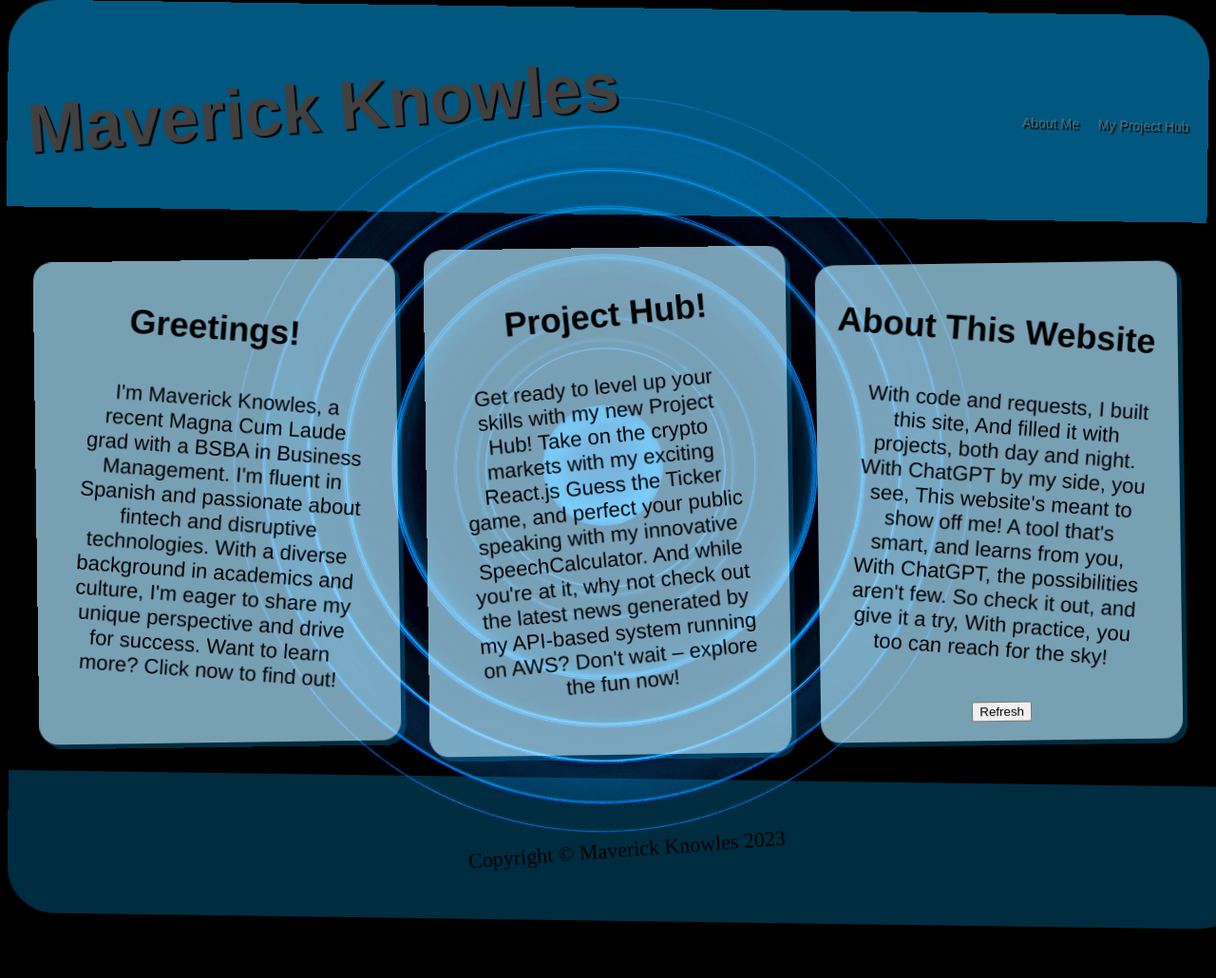
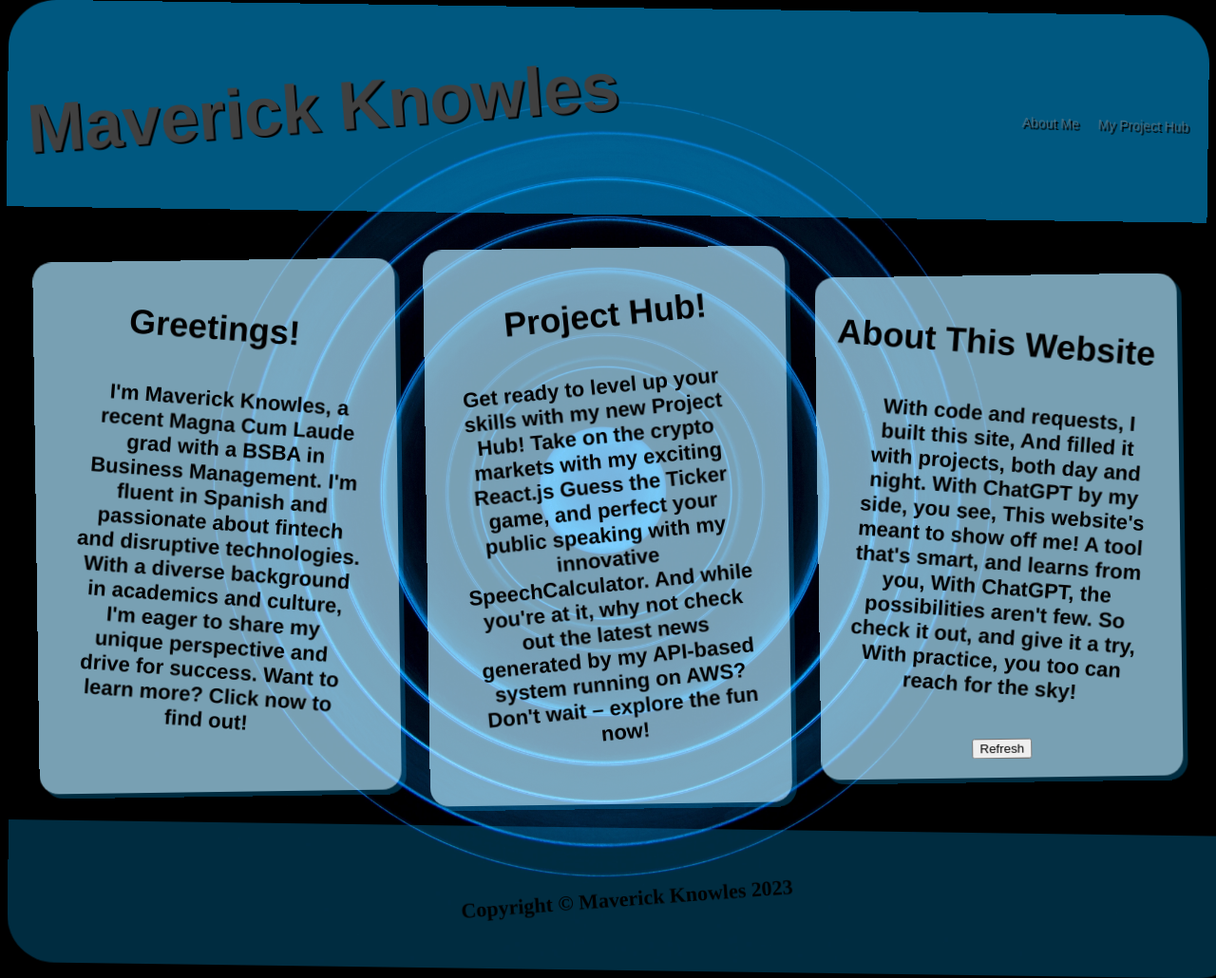
Before and after one commit to maverickk4/maverickk4.github.io, a plain HTML site: page index.html in a window 1280 px wide. Shown: the top 1030 px of the page at 95% size. Before the commit the page ends 992 px from the top, so only its background shows below. Drawn offline with Linux system fonts and the light colour scheme.

Commit message:
Update webdes1.css

```diff
--- a/webdes1.css
+++ b/webdes1.css
@@ -115,7 +115,7 @@ section {
 
 p {
   text-align: center;
-  font-weight: 540;
+  font-weight: 600;
   margin-bottom: 5;
   margin-top: 5;
   padding: 20px;
```
